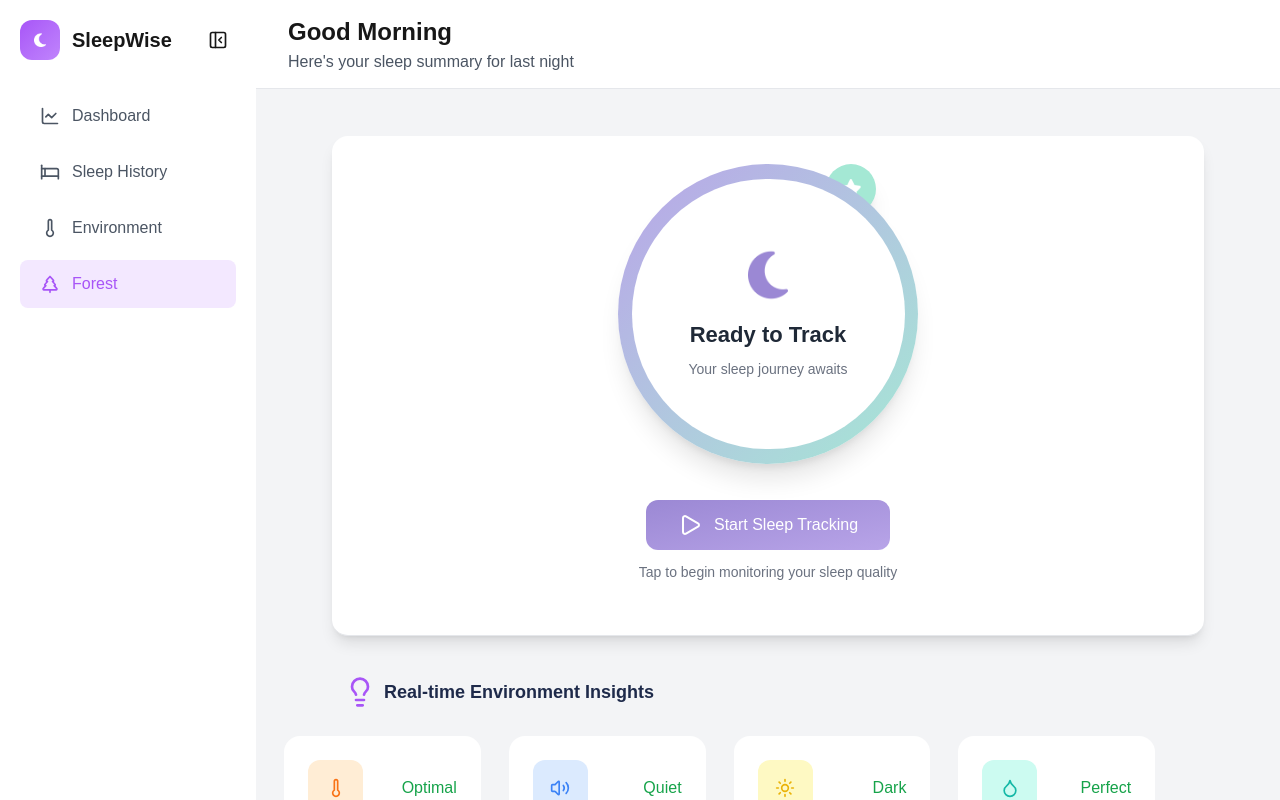
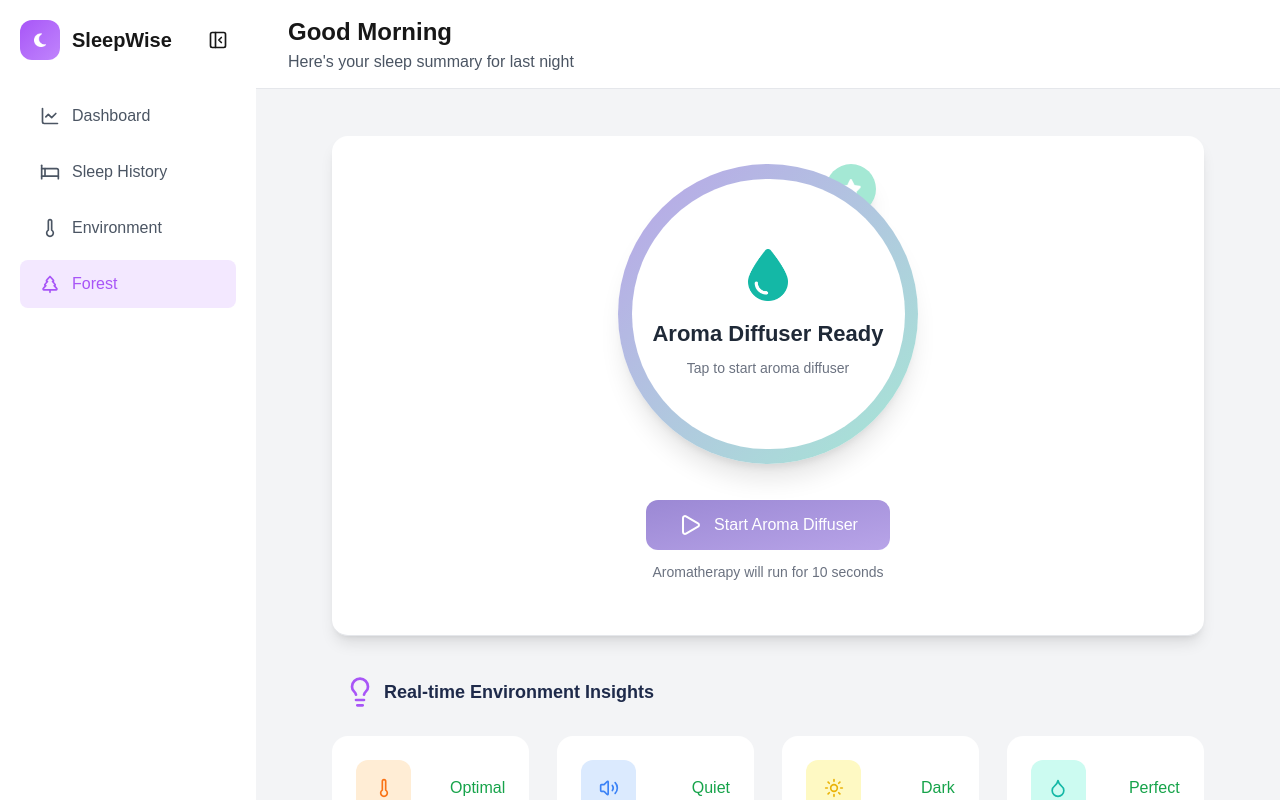
Before and after one commit to HGKXZ/embed-project-sleep-tracker, a Next.js app: page /forest in a window 1280 px wide. Built offline with nearby package versions, Linux system fonts and the light colour scheme; no server answers; the database is empty.

Commit message:
replace TrackingCard with DiffuserCard component and add aroma diffuser functionality

```diff
--- a/src/app/forest/page.tsx
+++ b/src/app/forest/page.tsx
@@ -2,13 +2,13 @@
 
 import Sidebar from "@/components/Sidebar"
 import Topbar from "@/components/Topbar"
-import TrackingCard from "@/components/TrackingCard"
 import { Droplet, Lightbulb, Sun, Thermometer, Volume2 } from "lucide-react"
 import { dailyRecordData } from "../../../mock";
 import { useState, useEffect } from "react";
 import { SessionRecords, HourlyRecords } from "../../../interface"
 
 import axios from "axios"
+import DiffuserCard from "@/components/DiffuserCard"
 
 export default function Forest() {
   const [loading, setLoading] = useState(false)
@@ -52,13 +52,13 @@ export default function Forest() {
               <Topbar/>
               <div className="w-full h-[1441px] bg-[#F3F4F6] mt-[80px] p-7">
             <div className="flex flex-col items-center">
-              <TrackingCard/>
+              <DiffuserCard/>
             </div>
             <div className="flex flex-row items-center mt-10">
               <Lightbulb size={32} className="text-[#A855F7] ml-15"/>
               <p className="font-inter font-bold text-[18px] text-[#1E2A4A] ml-2">Real-time Environment Insights</p>
             </div>
-            <div className="flex flex-row gap-7 mt-7 justify-center w-[90%] self-center">
+            <div className="flex flex-row gap-7 mt-7 justify-center w-[90%] mx-auto">
                <div className="w-[25%] h-full bg-white rounded-2xl shadow-lgp-6 border-b border-[#E5E7EB] p-6 flex flex-col hover:scale-[1.05] transition-all duration-300">
                 <div className="w-full h-[55px] flex flex-row justify-between items-center mb-6">
                   <div className="w-[55px] h-[55px] bg-[#FFEDD5] rounded-xl flex justify-center items-center">
--- /dev/null
+++ b/src/components/DiffuserCard.tsx
@@ -0,0 +1,109 @@
+"use client";
+
+import { Play, Square } from "lucide-react";
+import { useState, useEffect } from "react";
+
+export default function TrackingCard() {
+  const [isRunning, setIsRunning] = useState(false);
+  const [timer, setTimer] = useState(0);
+
+  const startAroma = () => {
+    setIsRunning(true);
+    setTimer(10); // run for 10 seconds
+  };
+
+  const stopAroma = () => {
+    setIsRunning(false);
+    setTimer(0);
+  };
+
+  // Auto countdown + stop
+  useEffect(() => {
+    if (!isRunning || timer === 0) return;
+
+    const interval = setInterval(() => {
+      setTimer((prev) => {
+        if (prev === 1) {
+          setIsRunning(false);
+          return 0;
+        }
+        return prev - 1;
+      });
+    }, 1000);
+
+    return () => clearInterval(interval);
+  }, [isRunning, timer]);
+
+  return (
+    <div className="w-[90%] h-[500px] bg-white rounded-2xl shadow-lg p-7 border-b border-[#E5E7EB] flex flex-col items-center mt-7">
+
+      <div className="relative w-full h-[320px] flex justify-center">
+        <div className="w-[50px] h-[50px] rounded-full bg-[#A4E8D4] absolute right-75 shadow-xl flex justify-center items-center">
+          <img src="/img/star.png" className="w-[20px]" />
+        </div>
+
+        <div
+          className={`w-[300px] h-[300px] rounded-full bg-gradient-to-br
+            ${isRunning ? "from-[#A4E8D4] to-[#7CC9E8]" : "from-[#B8A4E8] to-[#A4E8D4]"}
+            flex justify-center items-center shadow-xl transition-all duration-500
+            ${isRunning ? "scale-110" : "scale-100"}
+          `}
+        >
+          <div
+            className={`w-[91%] h-[270px] rounded-full bg-white flex flex-col justify-center items-center
+              transition-opacity duration-500 ${isRunning ? "opacity-70" : "opacity-100"}
+            `}
+          >
+            <img src="/img/drop.png" className="w-[40px]" />
+
+            {!isRunning ? (
+              <p className="font-inter font-bold text-[22px] text-[#1F2937] mt-4">Aroma Diffuser Ready</p>
+            ) : (
+              <p className="font-inter font-bold text-[22px] text-[#1F2937] mt-4">
+                Running... {timer}s
+              </p>
+            )}
+
+            {!isRunning ? (
+              <p className="font-inter font-medium text-[14px] text-[#6B7280] mt-2">
+                Tap to start aroma diffuser
+              </p>
+            ) : (
+              <p className="font-inter font-medium text-[14px] text-[#6B7280] mt-2">
+                Auto stop in {timer}s
+              </p>
+            )}
+          </div>
+        </div>
+      </div>
+
+      <div
+        className={`w-[30%] h-[50px] rounded-xl mt-4 flex flex-row justify-center items-center cursor-pointer
+          hover:scale-[1.05] transition-all duration-300
+          ${isRunning ? "bg-[#F3E8FF]" : "bg-gradient-to-br from-[#9B88D4] to-[#B8A4E8]"}
+        `}
+        onClick={() => (isRunning ? stopAroma() : startAroma())}
+      >
+        {isRunning ? (
+          <>
+            <Square size={24} className="text-[#6B21A8] mr-3" />
+            <p className="font-inter font-medium text-[16px] text-[#6B21A8] text-center">
+              Stop Aroma Diffuser
+            </p>
+          </>
+        ) : (
+          <>
+            <Play size={24} className="text-white mr-3" />
+            <p className="font-inter font-medium text-[16px] text-white text-center">
+              Start Aroma Diffuser
+            </p>
+          </>
+        )}
+      </div>
+
+      <p className="font-inter font-medium text-[14px] text-[#6B7280] mt-3">
+        Aromatherapy will run for 10 seconds
+      </p>
+    </div>
+  );
+}
--- a/src/components/TrackingCard.tsx
+++ /dev/null
@@ -1,55 +0,0 @@
-"use client"
-
-import { Play, Square } from "lucide-react";
-import { useState } from "react";
-
-export default function TrackingCard() {
-
-    const [isTracking, setIsTracking] = useState(false);
-    const toggleTracking = () => {
-        setIsTracking(!isTracking);
-    }
-
-
-
-    return (
-        <div className="w-[90%] h-[500px] bg-white rounded-2xl shadow-lg p-7 border-b border-[#E5E7EB] flex flex-col items-center mt-7">
-            <div className="relative w-full h-[320px] flex justify-center">
-                <div className="w-[50px] h-[50px] rounded-full bg-[#A4E8D4] absolute right-75 shadow-xl flex justify-center items-center">
-                    <img src="/img/star.png" className="w-[20px]"/>
-                </div>
-                <div className={`w-[300px] h-[300px] rounded-full bg-gradient-to-br
-                    ${isTracking ? "from-[#A4E8D4] to-[#7CC9E8]" : "from-[#B8A4E8] to-[#A4E8D4]"}
-                    flex justify-center items-center shadow-xl transition-all duration-500
-                    ${isTracking ? "scale-110" : "scale-100"}
-                `}>
-                    <div className={`w-[91%] h-[270px] rounded-full bg-white flex flex-col justify-center items-center
-                        transition-opacity duration-500 ${isTracking ? "opacity-70" : "opacity-100"}
-                    `}>
-                        <img src="/img/purple-moon.png" className="w-[40px]"/>
-                        {!isTracking ? <p className="font-inter font-bold text-[22px] text-[#1F2937] mt-4 transition-all duration-500">Ready to Track</p> : <p className="font-inter font-bold text-[22px] text-[#1F2937] mt-4 transition-all duration-500">Tracking Sleep...</p>}
-                        {!isTracking ? <p className="font-inter font-medium text-[14px] text-[#6B7280] mt-2 transition-all duration-500">Your sleep journey awaits</p> : <p className="font-inter font-medium text-[14px] text-[#6B7280] mt-2 transition-all duration-500">Monitoring your sleep cycle</p>}
-                    </div>
-                </div>
-            </div>
-            <div className={`w-[30%] h-[50px] rounded-xl mt-4 flex flex-row justify-center items-center cursor-pointer hover:scale-[1.05] transition-all duration-300 ${isTracking ? "bg-[#F3E8FF]" : "bg-gradient-to-br from-[#9B88D4] to-[#B8A4E8]"}`}  onClick={() => toggleTracking()}>
-                {isTracking ? (
-                    <>
-                        <Square size={24} className="text-[#6B21A8] mr-3" />
-                        <p className="font-inter font-medium text-[16px] text-[#6B21A8] text-center">
-                            Stop Sleep Tracking
-                        </p>
-                    </>
-                ) : (
-                    <>
-                        <Play size={24} className="text-white mr-3" />
-                        <p className="font-inter font-medium text-[16px] text-white text-center">
-                            Start Sleep Tracking
-                        </p>
-                    </>
-                )}
-            </div>
-            <p className="font-inter font-medium text-[14px] text-[#6B7280] mt-3">Tap to begin monitoring your sleep quality</p>
-        </div>
-    );
-}
```
Also changed, not shown: public/img/drop.png (added).
